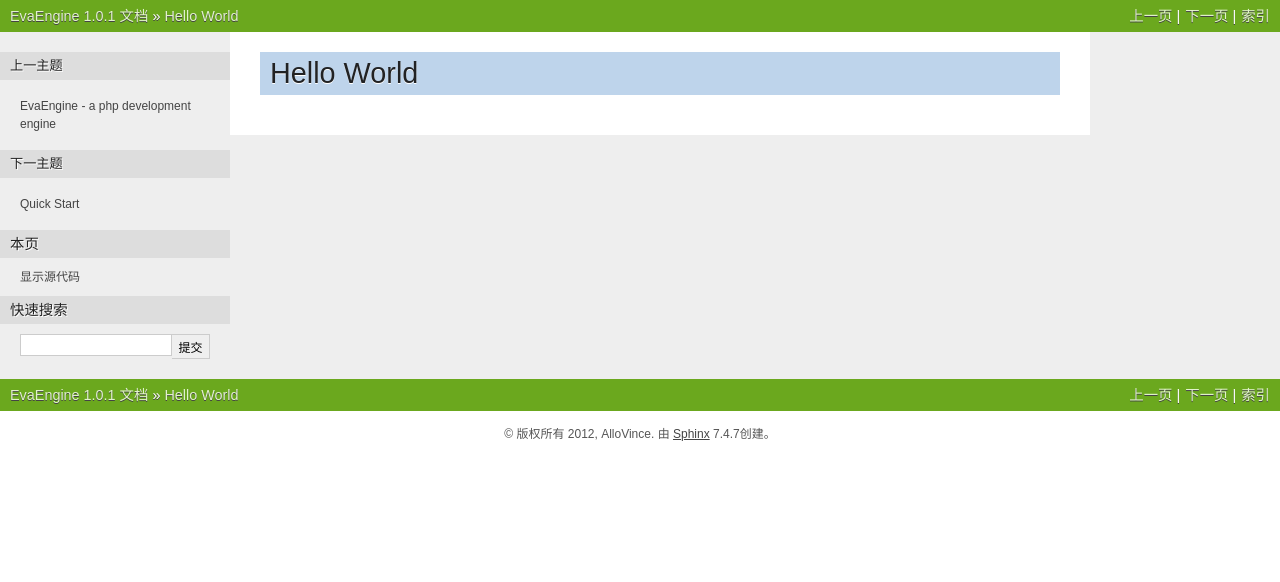
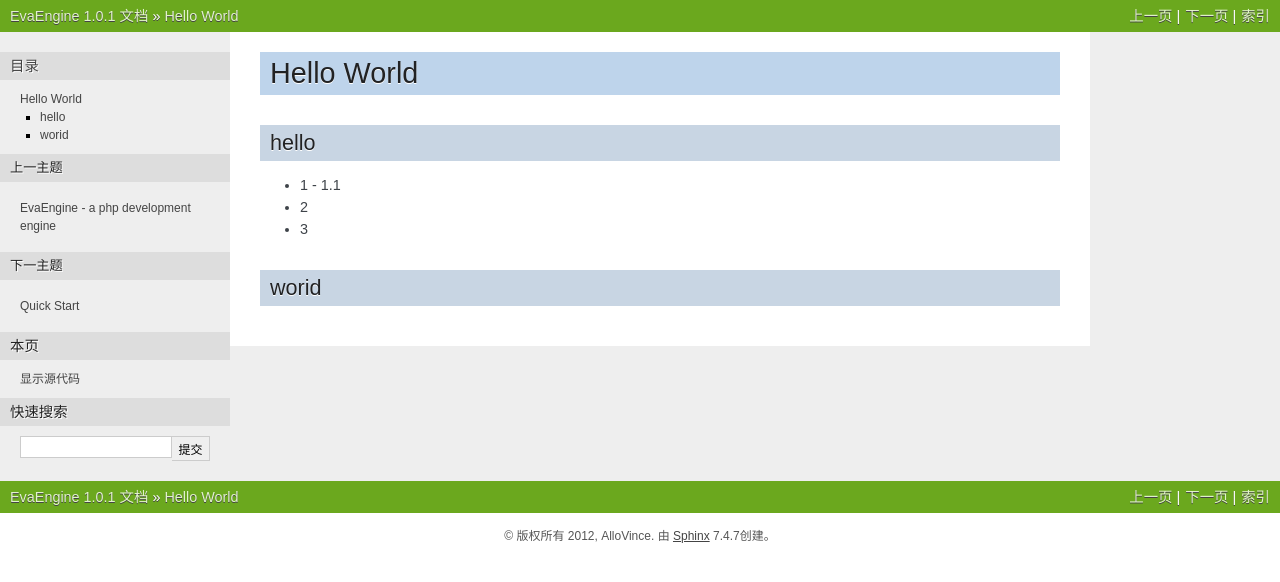
Before and after one commit to felixcui01/felixcui-blog, a Sphinx documentation site: the page built from source/helloworld.rst, in a window 1280 px wide. Shown: the top 582 px of the page. Built offline with Sphinx 7.4.7, drawn with Linux system fonts in a browser that asks for light colours.

Commit message:
Update helloworld.rst

```diff
--- a/source/helloworld.rst
+++ b/source/helloworld.rst
@@ -1,2 +1,12 @@
 Hello World
 ====================================
+
+hello
+-------
+* 1
+  - 1.1
+* 2
+* 3
+
+worid
+-------
```
